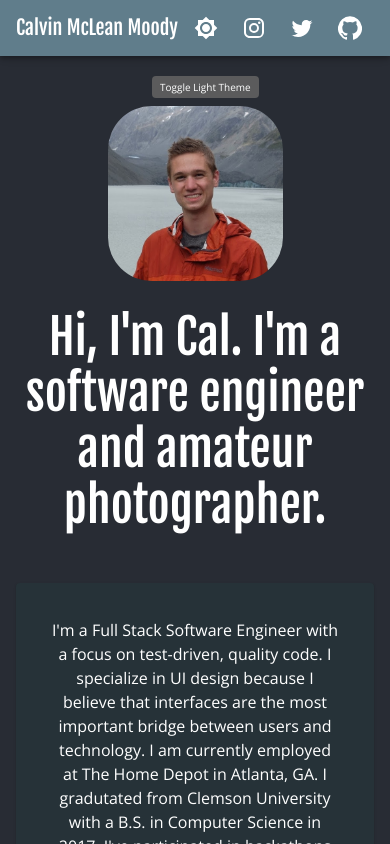
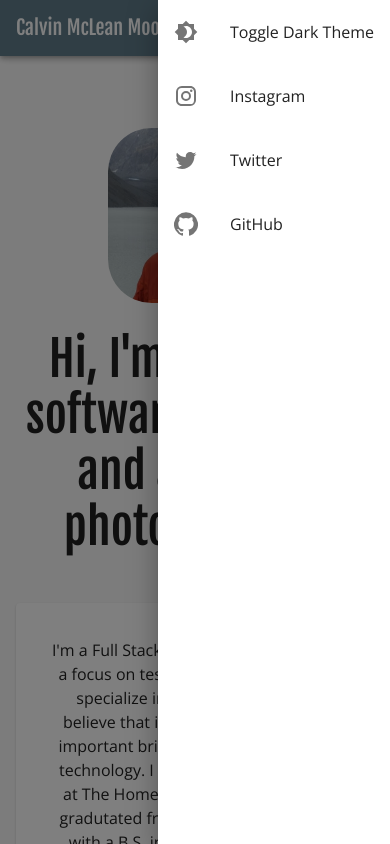
Before and after one commit to logicalmoody/calbatr0ss.github.io, a React (Create React App) app: page / in a window 390 px wide. Both pictures are taken after a click on the button "menu". Shown: the top 844 px of the page. Built offline with nearby package versions, Linux system fonts and the light colour scheme.

Commit message:
add hamburger menu

```diff
--- a/package.json
+++ b/package.json
@@ -1,5 +1,5 @@
 {
-	"name": "my-brand",
+	"name": "calbatr0ss.github.io",
 	"version": "0.1.0",
 	"private": true,
 	"dependencies": {
--- a/src/App.js
+++ b/src/App.js
@@ -20,7 +20,7 @@ const useStyles = makeStyles({
 		alignItems: "center",
 		color: theme => theme.palette.text.primary
 	},
-	container: { maxWidth: 800 }
+	container: { maxWidth: 800, margin: 24 }
 })
 
 export default function App() {
--- a/src/components/Hero.js
+++ b/src/components/Hero.js
@@ -13,7 +13,7 @@ const useStyles = makeStyles(theme => ({
 		borderRadius: "25%"
 	},
 	hero: {
-		margin: "50px 0",
+		margin: "48px 0",
 		display: "flex",
 		justifyContent: "space-between"
 	}
--- a/src/components/NavBar.js
+++ b/src/components/NavBar.js
@@ -1,10 +1,15 @@
-import React from "react"
+import React, { useState } from "react"
 import { makeStyles, useTheme } from "@material-ui/styles"
 import Box from "@material-ui/core/Box"
 import IconButton from "@material-ui/core/IconButton"
 import Typography from "@material-ui/core/Typography"
 import AppBar from "@material-ui/core/AppBar"
 import Link from "@material-ui/core/Link"
+import Drawer from "@material-ui/core/Drawer"
+import List from "@material-ui/core/List"
+import ListItem from "@material-ui/core/ListItem"
+import ListItemIcon from "@material-ui/core/ListItemIcon"
+import ListItemText from "@material-ui/core/ListItemText"
 import Toolbar from "@material-ui/core/Toolbar"
 import Tooltip from "@material-ui/core/Tooltip"
 import Brightness4Icon from "@material-ui/icons/Brightness4"
@@ -12,6 +17,8 @@ import Brightness7Icon from "@material-ui/icons/Brightness7"
 import GitHubIcon from "@material-ui/icons/GitHub"
 import InstagramIcon from "@material-ui/icons/Instagram"
 import TwitterIcon from "@material-ui/icons/Twitter"
+import MenuIcon from "@material-ui/icons/Menu"
+import useMediaQuery from "@material-ui/core/useMediaQuery"
 import { gitHubUrl, instagramUrl, twitterUrl } from "constants/constants"
 
 const useStyles = makeStyles(theme => ({
@@ -29,8 +36,17 @@ const useStyles = makeStyles(theme => ({
 export default function NavBar({ toggleTheme }) {
 	const classes = useStyles()
 	const theme = useTheme()
+	const smallScreen = useMediaQuery("(max-width: 400px)")
+	const [menuOpen, setMenuOpen] = useState(false)
 
 	const isLightTheme = () => theme.palette.type === "light"
+
+	const toggleDrawer = state => event => {
+		if (event.type === "keydown" && (event.key === "Tab" || event.key === "Shift")) {
+			return
+		}
+		setMenuOpen(state)
+	}
 
 	return (
 		<AppBar position="sticky">
@@ -40,7 +56,64 @@ export default function NavBar({ toggleTheme }) {
 						Calvin McLean Moody
 					</Typography>
 				</Box>
+				{smallScreen ? (
+					<>
+						<IconButton
+							onClick={toggleDrawer(true)}
+							aria-label="menu"
+							data-testid="menu"
+							className={classes.icon}
+						>
+							<MenuIcon />
+						</IconButton>
+						<Drawer anchor="right" open={menuOpen} onClose={toggleDrawer(false)}>
+							<div
+								className={classes.list}
+								role="presentation"
+								onClick={toggleDrawer(false)}
+								onKeyDown={toggleDrawer(false)}
+							>
+								<List>
+									<ListItem button onClick={toggleTheme}>
+										<ListItemIcon>
+											{isLightTheme() ? <Brightness4Icon /> : <Brightness7Icon />}
+										</ListItemIcon>
+										<ListItemText
+											primary={isLightTheme() ? "Toggle Dark Theme" : "Toggle Light Theme"}
+										/>
+									</ListItem>
+								</List>
+								<List>
+									<ListItem button component="a" href={instagramUrl} target="_blank" rel="noopener">
+										<ListItemIcon>
+											<InstagramIcon />
+										</ListItemIcon>
+										<ListItemText primary="Instagram" />
+									</ListItem>
+								</List>
+								<List>
+									<ListItem button component="a" href={twitterUrl} target="_blank" rel="noopener">
+										<ListItemIcon>
+											<TwitterIcon />
+										</ListItemIcon>
+										<ListItemText primary="Twitter" />
+									</ListItem>
+								</List>
+								<List>
+									<ListItem button component="a" href={gitHubUrl} target="_blank" rel="noopener">
+										<ListItemIcon>
+											<GitHubIcon />
+										</ListItemIcon>
+										<ListItemText primary="GitHub" />
+									</ListItem>
+								</List>
+							</div>
+						</Drawer>
+					</>
+				) : (
+					[
 						<Tooltip
+							key={isLightTheme() ? "Toggle Dark Theme" : "Toggle Light Theme"}
 							title={isLightTheme() ? "Toggle Dark Theme" : "Toggle Light Theme"}
 							enterDelay={300}
 						>
@@ -52,8 +125,8 @@ export default function NavBar({ toggleTheme }) {
 							>
 								{isLightTheme() ? <Brightness4Icon /> : <Brightness7Icon />}
 							</IconButton>
-				</Tooltip>
-				<Tooltip title="Instagram" enterDelay={300}>
+						</Tooltip>,
+						<Tooltip key="Instagram" title="Instagram" enterDelay={300}>
 							<Link
 								href={instagramUrl}
 								target="_blank"
@@ -65,8 +138,8 @@ export default function NavBar({ toggleTheme }) {
 									<InstagramIcon />
 								</IconButton>
 							</Link>
-				</Tooltip>
-				<Tooltip title="Twitter" enterDelay={300}>
+						</Tooltip>,
+						<Tooltip key="Twitter" title="Twitter" enterDelay={300}>
 							<Link
 								href={twitterUrl}
 								target="_blank"
@@ -78,8 +151,8 @@ export default function NavBar({ toggleTheme }) {
 									<TwitterIcon />
 								</IconButton>
 							</Link>
-				</Tooltip>
-				<Tooltip title="GitHub" enterDelay={300}>
+						</Tooltip>,
+						<Tooltip key="GitHub" title="GitHub" enterDelay={300}>
 							<Link
 								href={gitHubUrl}
 								target="_blank"
@@ -92,6 +165,8 @@ export default function NavBar({ toggleTheme }) {
 								</IconButton>
 							</Link>
 						</Tooltip>
+					]
+				)}
 			</Toolbar>
 		</AppBar>
 	)
```
Lines whose indentation alone changed are shown as unchanged.
